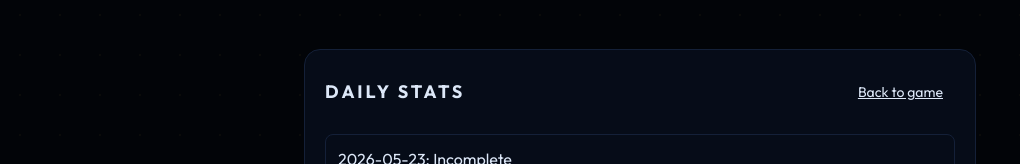
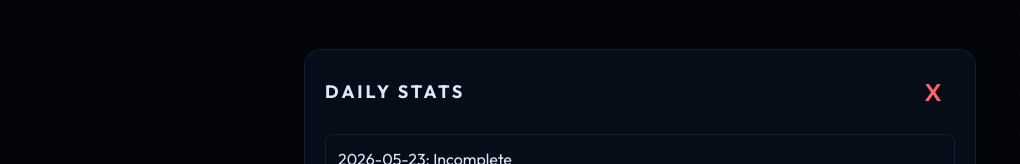
Before and after one commit to frfelix1/WorldOrder_daily_game, a Next.js app: page / in a window 1280 px wide. Both pictures are taken after a click on the button "View daily stats". Shown: the part 245-409 px from the top of the page, without its empty margins (0-1020 px from the left). Built offline with nearby package versions, Linux system fonts and the light colour scheme.

Commit message:
Revamped look of daily stats button, now improved

```diff
--- a/src/app/page.tsx
+++ b/src/app/page.tsx
@@ -529,7 +529,6 @@ export default function GamePage() {
         }}
       >
         <LiveRegion message={announcement} />
-        <button type="button" onClick={() => setShowStats(true)} className="mb-4 min-h-[var(--touch-min)] rounded-lg px-3 text-sm underline">View daily stats</button>
         <ResultCard
           state={gameState}
           puzzleNumber={puzzleNumber}
--- a/src/components/game/ResultCard.tsx
+++ b/src/components/game/ResultCard.tsx
@@ -376,7 +376,7 @@ export function ResultCard({ state, puzzleNumber, puzzle, onDailyStats }: Result
         {/* Results actions */}
         <div
           data-testid="results-actions"
-          className="animate-slide-up-fade flex w-full gap-2 rounded-[14px] bg-[linear-gradient(135deg,var(--gold-dim),var(--gold),var(--gold-bright))] p-px"
+          className="animate-slide-up-fade flex w-full gap-2 rounded-[14px] bg-black p-px"
           style={{
             animationDelay: '450ms',
           }}
@@ -388,7 +388,7 @@ export function ResultCard({ state, puzzleNumber, puzzle, onDailyStats }: Result
             className="min-h-[var(--touch-min)] flex-1 rounded-[13px] px-2 py-4 text-[13px] font-bold uppercase tracking-[0.2em]"
             style={{
               transition: 'all 0.3s cubic-bezier(0.22, 1, 0.36, 1)',
-              background: shareState !== 'idle' ? 'linear-gradient(135deg, #00c070, var(--success))' : 'transparent',
+              background: shareState !== 'idle' ? 'linear-gradient(135deg, #00c070, var(--success))' : 'linear-gradient(135deg, var(--gold-dim), var(--gold))',
               color: '#000',
               border: shareState !== 'idle' ? '1px solid rgba(0,232,150,0.4)' : '1px solid transparent',
               boxShadow: shareState !== 'idle' ? '0 0 24px rgba(0,232,150,0.4)' : 'none',
@@ -415,7 +415,7 @@ export function ResultCard({ state, puzzleNumber, puzzle, onDailyStats }: Result
             className="min-h-[var(--touch-min)] flex-1 rounded-[13px] px-2 py-4 text-[13px] font-bold uppercase tracking-[0.2em]"
             style={{
               transition: 'all 0.3s cubic-bezier(0.22, 1, 0.36, 1)',
-              background: 'transparent',
+              background: 'linear-gradient(135deg, var(--gold), var(--gold-bright))',
               color: '#000',
               border: '1px solid transparent',
               boxShadow: 'none',
--- a/src/components/game/StatsView.tsx
+++ b/src/components/game/StatsView.tsx
@@ -39,7 +39,17 @@ export function StatsView({
     <section aria-labelledby="daily-stats-heading" className="w-full max-w-2xl rounded-2xl border border-[var(--border)] bg-[var(--surface-1)] p-5">
       <div className="mb-5 flex items-center justify-between gap-4">
         <h2 id="daily-stats-heading" className="text-lg font-bold tracking-[0.16em] uppercase">Daily Stats</h2>
-        {onClose && <button type="button" onClick={onClose} className="min-h-[var(--touch-min)] rounded-lg px-3 text-sm underline">Back to game</button>}
+        {onClose && (
+          <button
+            type="button"
+            onClick={onClose}
+            aria-label="Close daily stats"
+            title="Close"
+            className="min-h-[var(--touch-min)] min-w-[var(--touch-min)] rounded-lg px-3 text-2xl font-semibold leading-none text-red-400 transition-colors hover:bg-red-500/10 hover:text-red-300 focus:outline-none focus:ring-2 focus:ring-red-400"
+          >
+            X
+          </button>
+        )}
       </div>
 
       {!history && <p role="status">Loading history...</p>}
```
Also changed, not shown: 2 other files (tests, documents, lock files or other folders).
